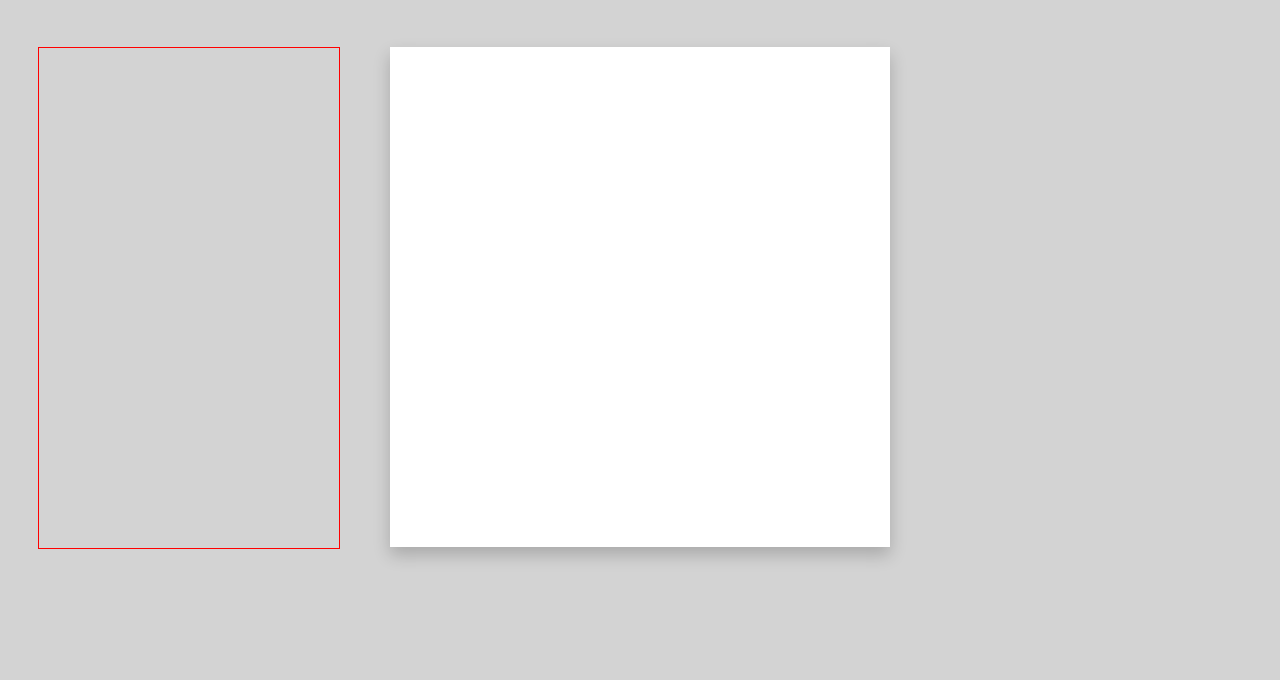
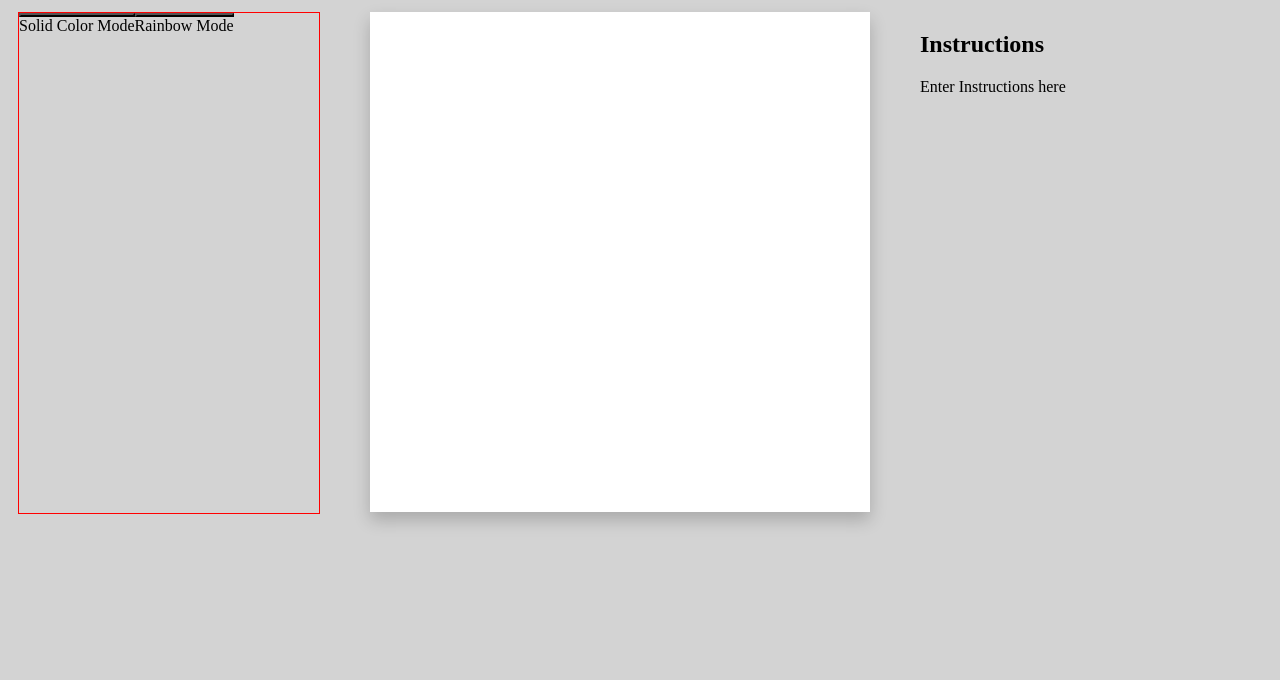
Before and after one commit to BerylCAtieno/etch-a-sketch, a plain HTML site: page index.html in a window 1280 px wide. Shown: the part 120-800 px from the top of the page. Drawn offline with Linux system fonts and the light colour scheme.

Commit message:
move divs from js to html

```diff
--- a/index.html
+++ b/index.html
@@ -8,6 +8,25 @@
 </head>
 <body>
     <h1>Etch-A-Sketch</h1>
+    <div id="nav-grid-flex-container">
+        <div id="nav-div">
+            <div id="color-mode-container">
+                <div class="color-mode-items">
+                    <button></button>
+                    <span>Solid Color Mode</span>
+                </div>
+                <div class="color-mode-items">
+                    <button></button>
+                    <span>Rainbow Mode</span>
+                </div>
+            </div>
+        </div>
+        <div id="grid-container"></div>
+        <div id="instructions-container">
+            <h2>Instructions</h2>
+            <p>Enter Instructions here</p>
+        </div>
+    </div>
     <script src="script.js"></script>
 </body>
 </html>
--- a/script.js
+++ b/script.js
@@ -4,41 +4,9 @@
 
 // create flex container for the nav div and grid div
 
-const navGridContainer = document.createElement("div")
-navGridContainer.id = "nav-grid-flex-container"
-
-navGridContainer.style.display = "flex"
-navGridContainer.style.padding = "30px"
-navGridContainer.style.gap = "50px"
-
-document.body.appendChild(navGridContainer)
-
-// create navigation div
-
-const navDiv = document.createElement("div")
-navDiv.id = "nav-div"
-navDiv.className = "nav-elements-div"
-
-navDiv.style.border = "1px solid red"
-navDiv.style.width = "300px"
-navDiv.style.height = "500px"
-
-navGridContainer.appendChild(navDiv)
-
-// create and style grid container
-
-const gridContainerDiv = document.createElement("div")
-gridContainerDiv.className = "grid-flex-container"
-gridContainerDiv.id = "grid-container"
-
-gridContainerDiv.style.width = "500px"
-gridContainerDiv.style.height = "500px"
-gridContainerDiv.style.background = "white"
-gridContainerDiv.style.boxShadow = "0 8px 16px rgba(0, 0, 0, 0.2)"
-gridContainerDiv.style.display = "flex"
-gridContainerDiv.style.flexWrap = "wrap"
-
-navGridContainer.appendChild(gridContainerDiv)
+const navGridContainer = document.getElementById("nav-grid-flex-container")
+const navDiv = document.getElementById("nav-div")
+const gridContainer = document.getElementById("grid-container")
 
 
 function createGrid(size) {
--- a/styles.css
+++ b/styles.css
@@ -5,6 +5,41 @@
 
 h1 {
     text-align: center;
-    font-size: 48px;
-    margin-top: 50px;
+    font-size: 50px;
+    margin-top: 30px;
 }
+
+#nav-div {
+    display: flex;
+    flex-direction: column;
+}
+
+#nav-grid-flex-container {
+    display: flex;
+    padding: 10px;
+    gap: 50px;
+}
+
+#nav-div {
+    border: 1px solid red;
+    width: 300px;
+    height: 500px;
+}
+
+#grid-container {
+    width: 500px;
+    height: 500px;
+    background: white;
+    box-shadow: 0 8px 16px rgba(0, 0, 0, 0.2);
+    display: flex;
+    flex-wrap: wrap;
+}
+
+#color-mode-container {
+    display: flex;
+}
+
+.color-mode-items {
+    display: flex;
+    flex-direction: column;
+}
```
